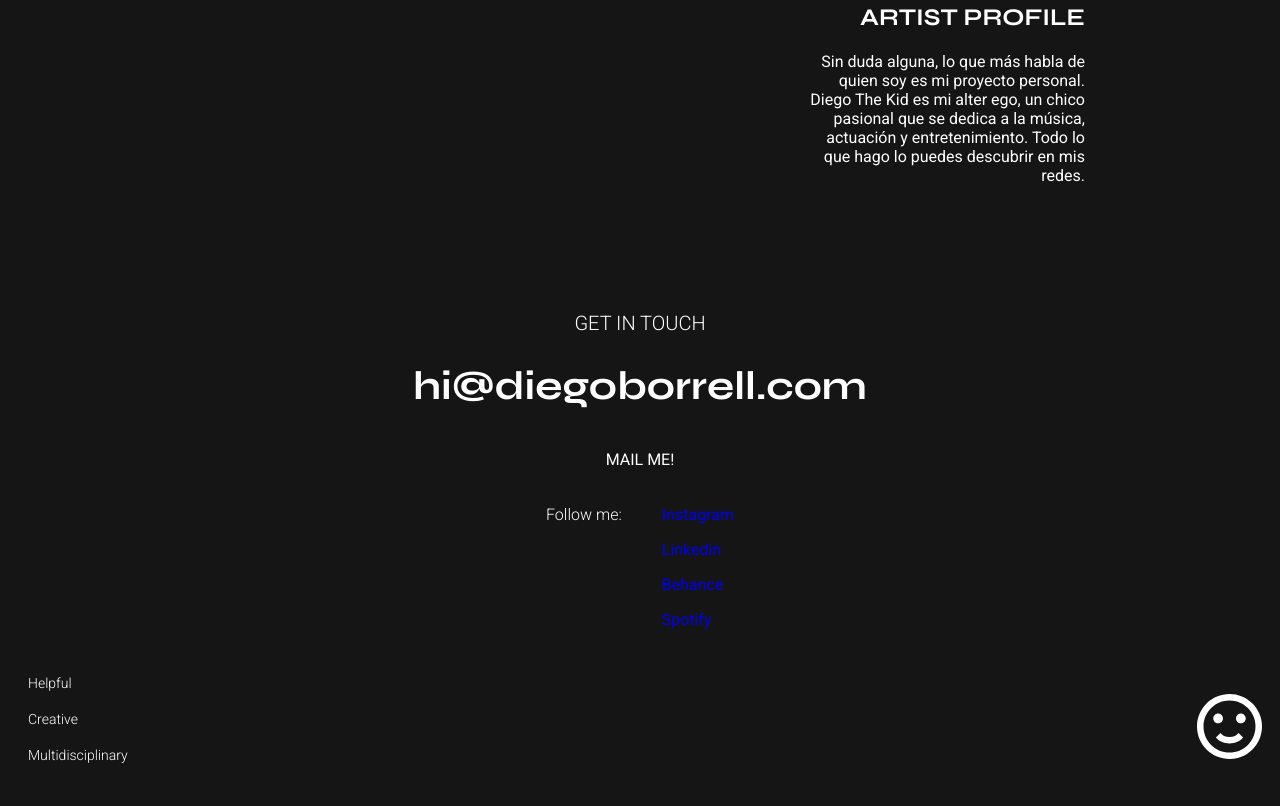
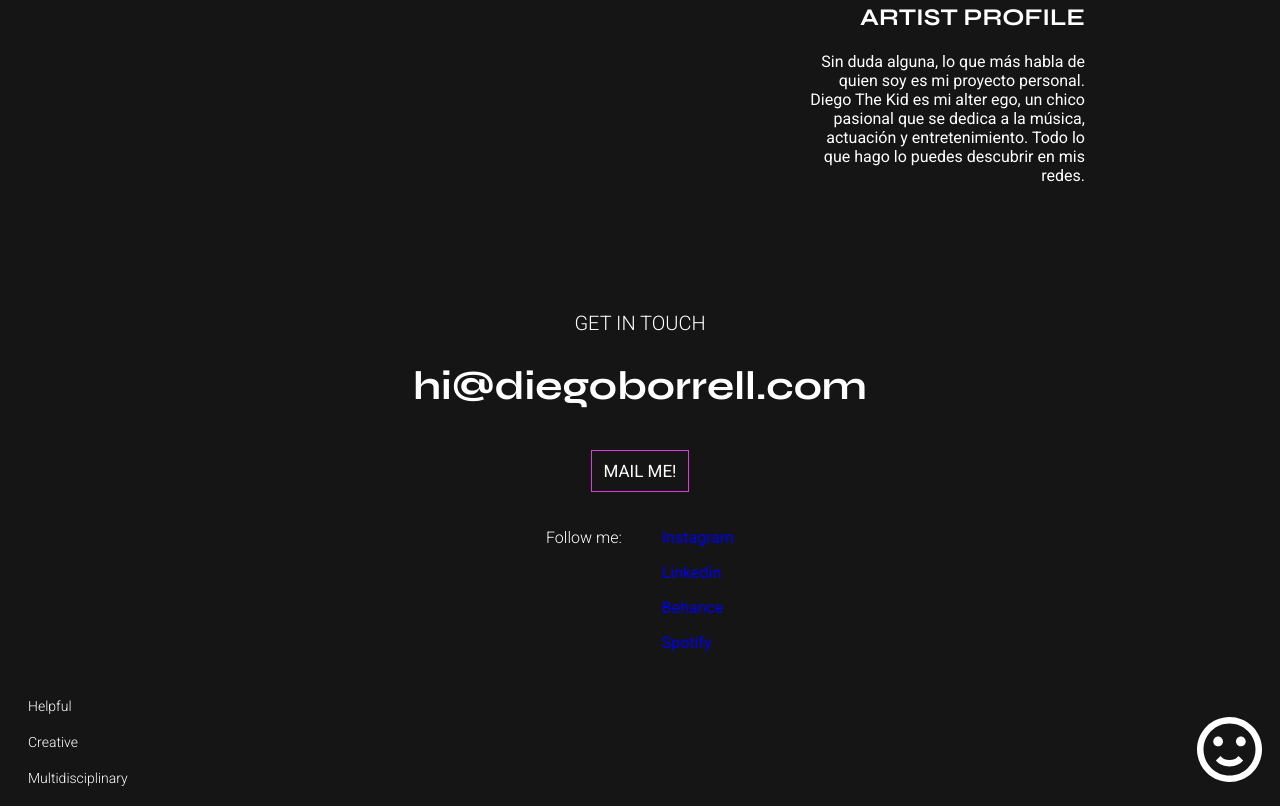
Before and after one commit to imdiegothekid/project1, a plain HTML site: page main/index.html in a window 1280 px wide. Shown: the part 1277-2083 px from the top of the page. Before the commit the page ends 2060 px from the top, so only its background shows below. Drawn offline with nearby package versions, Linux system fonts and the light colour scheme.

Commit message:
casi casi

```diff
--- a/main/index.html
+++ b/main/index.html
@@ -14,9 +14,9 @@
 
 <body>
     <header class="toppage">
-        <img src="../images/star.svg" alt="Star" />
+        <img src="../images/star.svg" alt="Star" class="rotate"/>
         <img src="../images/logo.svg" alt="Logo" />
-        <img src="../images/star.svg" alt="Star" />
+        <img src="../images/star.svg" alt="Star" class="rotate" />
     </header>
     <section class="maintext">
         <h1>¿Qué puede hacer</h1>
@@ -24,12 +24,13 @@
         <h1>por ti?</h1>
     </section>
     <div class="cta">
-                <a href="#down">WELCOME</a>
-<!-- <input href="#down" class="butt" type="button" value="WELCOME" /> -->
+        <a href="#down">WELCOME</a>
+
 
     </div>
     <div class="parent" id="down">
         <div class="div1">
+          <!-- <img src="../images/me.jpg" alt="Myslef picture" class="myselfpic">-->
             <h2 class="lefttext"> ME PRESENTO:</h2>
             <p>Diseñador gráfico especializado en el mundo músical,
                 aprendiz de Web Development y artista. Mi nombre
@@ -68,7 +69,7 @@
         <h4 class="getintouch"> GET IN TOUCH</h4>
         <h5>hi@diegoborrell.com</h5>
         <a href="mailto:hi@diegoborrell.com?subject=Hola, Let's make a project!" class="contactlink"
-              target="_blank">MAIL ME!</a>
+            target="_blank">MAIL ME!</a>
     </div>
 
     <div class="padre">
@@ -79,9 +80,10 @@
             <p><a href="https://www.instagram.com/imdiegothekid/" target="_blank" class="rrss">Instagram</a></p>
             <p><a href="https://www.linkedin.com/in/diego-borrell/" target="_blank" class="rrss">Linkedin</a></p>
             <p><a href="https://www.behance.net/diegoborrell" target="_blank" class="rrss">Behance</a></p>
-            <p><a href="https://open.spotify.com/artist/6N9rIBttn7OXQG6Us6pxv9?si=jYdJR8v-QH62gXIQAlTQLQ" target="_blank" class="rrss">Spotify</a></p>
+            <p><a href="https://open.spotify.com/artist/6N9rIBttn7OXQG6Us6pxv9?si=jYdJR8v-QH62gXIQAlTQLQ"
+                    target="_blank" class="rrss">Spotify</a></p>
         </div>
-      </div>
+    </div>
 
     <footer class="bottompage">
         <div class="footertext">
--- a/scss/atmosphere/_header.scss
+++ b/scss/atmosphere/_header.scss
@@ -1,3 +1,10 @@
+
+header{
+    position: sticky;
+    top: 0px;
+}
+
+
 .toppage{
     display: flex;
     justify-content: space-between;
@@ -5,6 +12,7 @@
     margin-left: 10px;
     margin-right: 10px;
     margin-top: 2%;
+
     //position: sticky;//
 
 }
--- a/scss/atmosphere/_images.scss
+++ b/scss/atmosphere/_images.scss
@@ -1,8 +1,20 @@
 //-----> $IMAGES
 
-.avatar {
-    width:16em;
-    height:16em;
-    border-radius:16em;
-    border:4px solid white;
+img {
+    max-width: 100%;
+    z-index: 0;
 }
+
+
+.rotate {
+    animation: rotation 8s infinite linear;
+  }
+
+  @keyframes rotation {
+    from {
+      transform: rotate(0deg);
+    }
+    to {
+      transform: rotate(359deg);
+    }
+  }
--- a/scss/atmosphere/_links.scss
+++ b/scss/atmosphere/_links.scss
@@ -3,6 +3,7 @@ a:link {
  font-weight: 400;
   background-color: transparent;
   text-decoration: none;
+  transition: color .5s;
 }
 
 a:visited {
--- a/scss/site/_site.scss
+++ b/scss/site/_site.scss
@@ -72,6 +72,20 @@ html  {
   margin-right: auto;
 }
 
+.contactlink {
+  font-family: 'Roboto', sans-serif;
+  display: block;
+  color: #f2f2f2;
+  text-align: center;
+  padding: 10px 12px;
+  text-decoration: none;
+  font-size: 17px;
+  background-color: $pink;
+  border: $pink 1px solid;
+  max-width: fit-content;
+  margin-left: auto;
+  margin-right: auto;
+}
 
 
 
```
Also changed, not shown: css/style.css, 1 other file.
